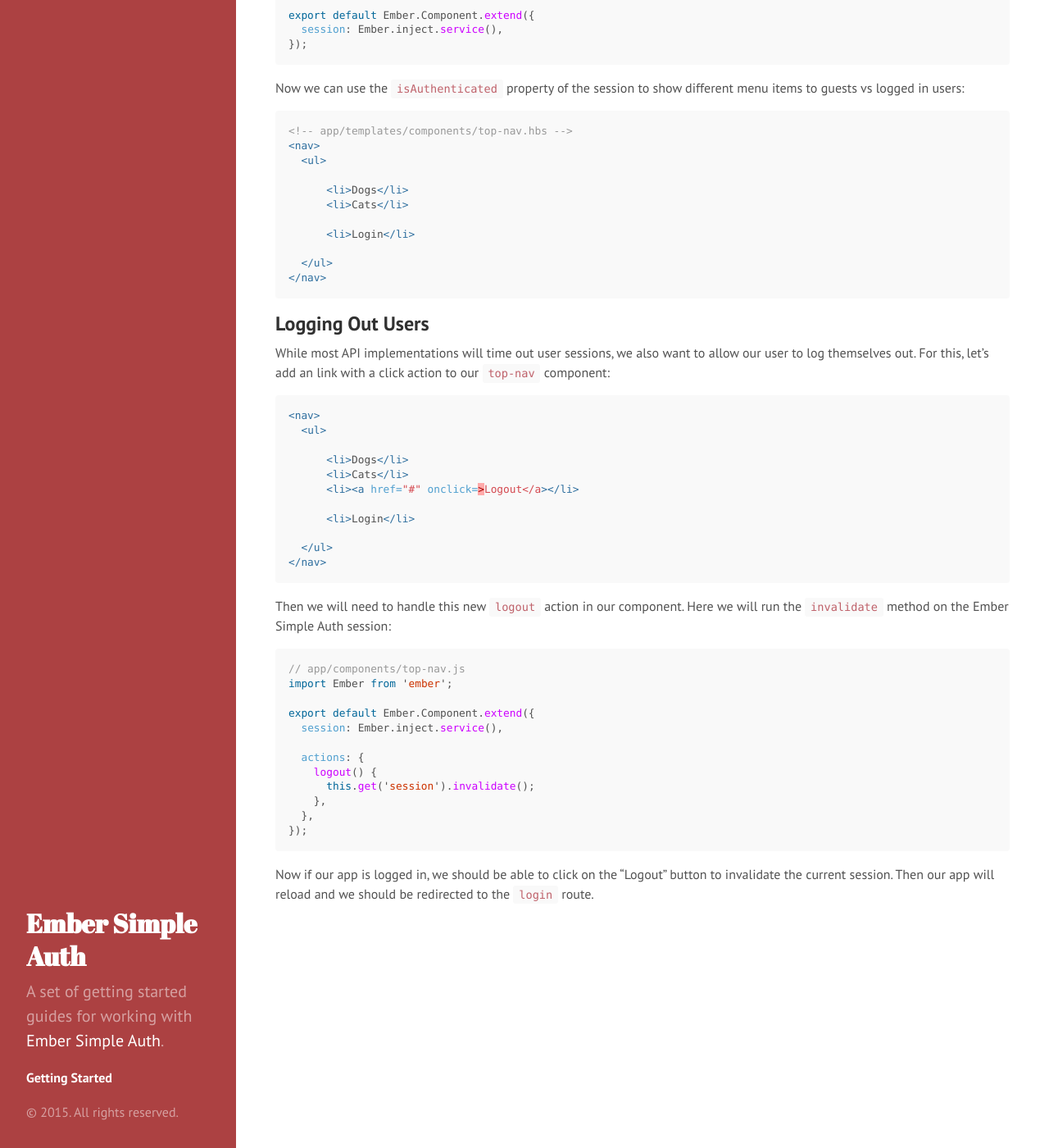
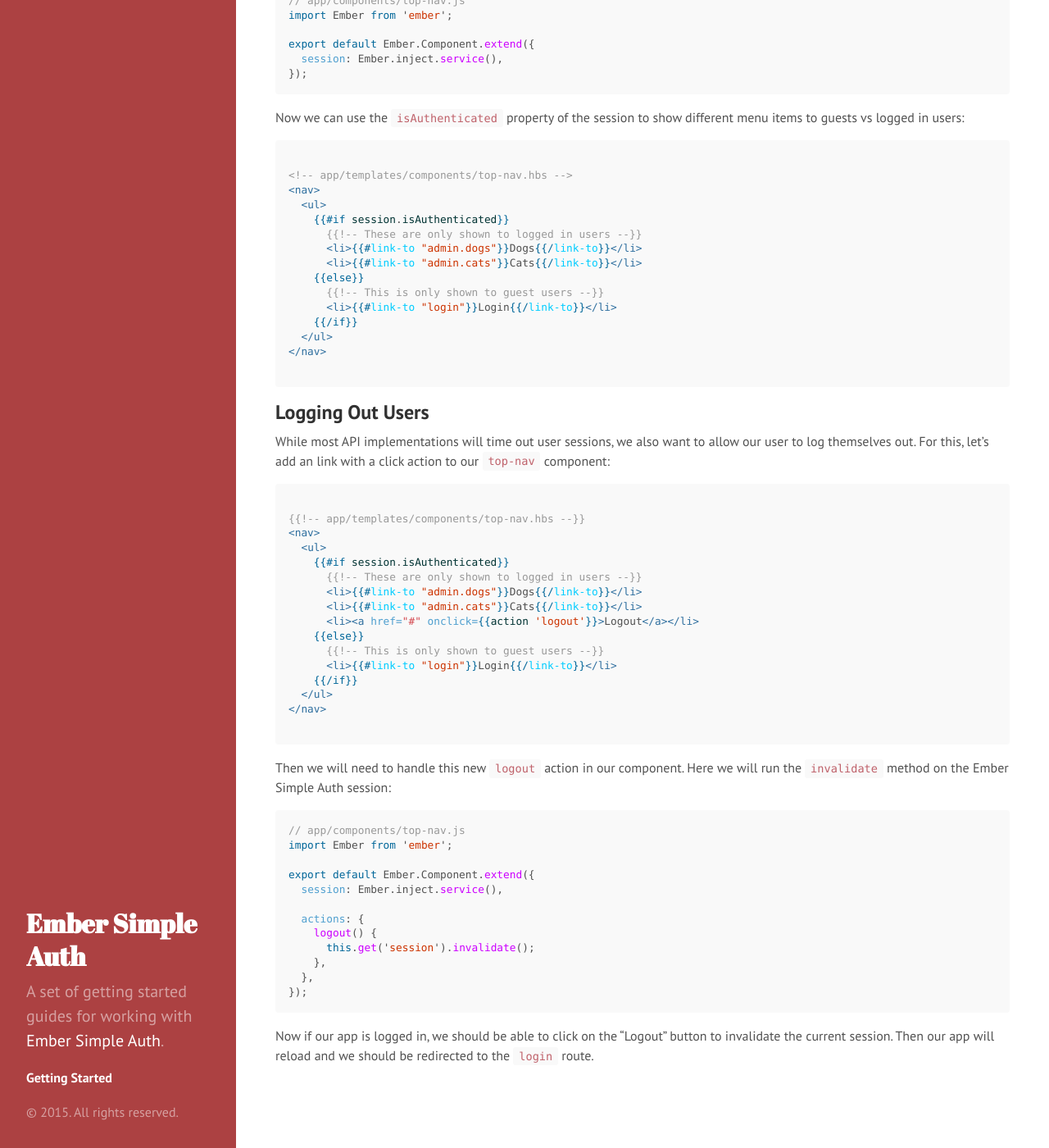
Before and after one commit to rtablada/simple-auth-guide, a Jekyll site: the page built from index.md, in a window 1280 px wide and 1400 px high, scrolled down 2544 px. Shown: the whole window at 82% size. Built offline with Jekyll 4.4.1, drawn with Linux system fonts in a browser that asks for light colours; Markdown is read by kramdown in place of the engine named in the settings; some of the changed text lies outside the part shown.

Commit message:
Use raw endraw

````diff
--- a/index.md
+++ b/index.md
@@ -47,7 +47,8 @@
 
 Then let's modify the template for our template to accept user input with fields for `username` and `password`:
 
-```handlebars
+```hbs
+{% raw %}
 <!-- app/templates/login.hbs -->
 <h2>Login</h2>
 
@@ -57,6 +58,7 @@
 
   <button>Login</button>
 </form>
+{% endraw %}
 ```
 
 Before writing an action handler for `loginUser`, we will need to define an authenticator for our application to use.
@@ -141,7 +143,8 @@
 
 Now we can use the `isAuthenticated` property of the session to show different menu items to guests vs logged in users:
 
-```handlebars
+```hbs
+{% raw %}
 <!-- app/templates/components/top-nav.hbs -->
 <nav>
   <ul>
@@ -155,6 +158,7 @@
     {{/if}}
   </ul>
 </nav>
+{% endraw %}
 ```
 
 ## Logging Out Users
@@ -162,7 +166,8 @@
 While most API implementations will time out user sessions, we also want to allow our user to log themselves out.
 For this, let's add an link with a click action to our `top-nav` component:
 
-```handlebars
+```hbs
+{% raw %}
 {{!-- app/templates/components/top-nav.hbs --}}
 <nav>
   <ul>
@@ -177,6 +182,7 @@
     {{/if}}
   </ul>
 </nav>
+{% endraw %}
 ```
 
 Then we will need to handle this new `logout` action in our component.
````
